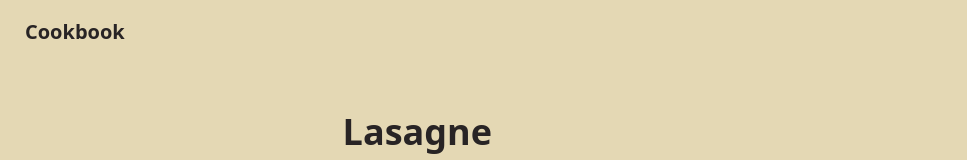
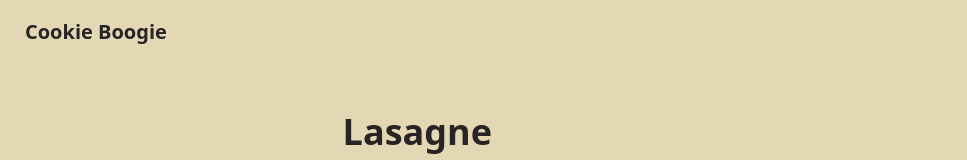
Before and after one commit to bjornnorgaard/cookiebookie, a SvelteKit app: page / in a window 1280 px wide. Shown: the top 160 px of the page, without its empty margins (0-967 px from the left). Built offline with nearby package versions, Linux system fonts and the light colour scheme.

Commit message:
Changed app name

```diff
--- a/package.json
+++ b/package.json
@@ -1,5 +1,5 @@
 {
-  "name": "cookbook",
+  "name": "cookieboogie",
   "version": "0.0.1",
   "private": true,
   "scripts": {
--- a/src/routes/+layout.svelte
+++ b/src/routes/+layout.svelte
@@ -4,7 +4,7 @@
 </script>
 
 <div>
-    <NavigationTop homeLabel="Cookbook" homeRoute="/">
+    <NavigationTop homeLabel="Cookie Boogie" homeRoute="/">
         <slot/>
     </NavigationTop>
 </div>
```
Also changed, not shown: 1 other file (tests, documents, lock files or other folders).
